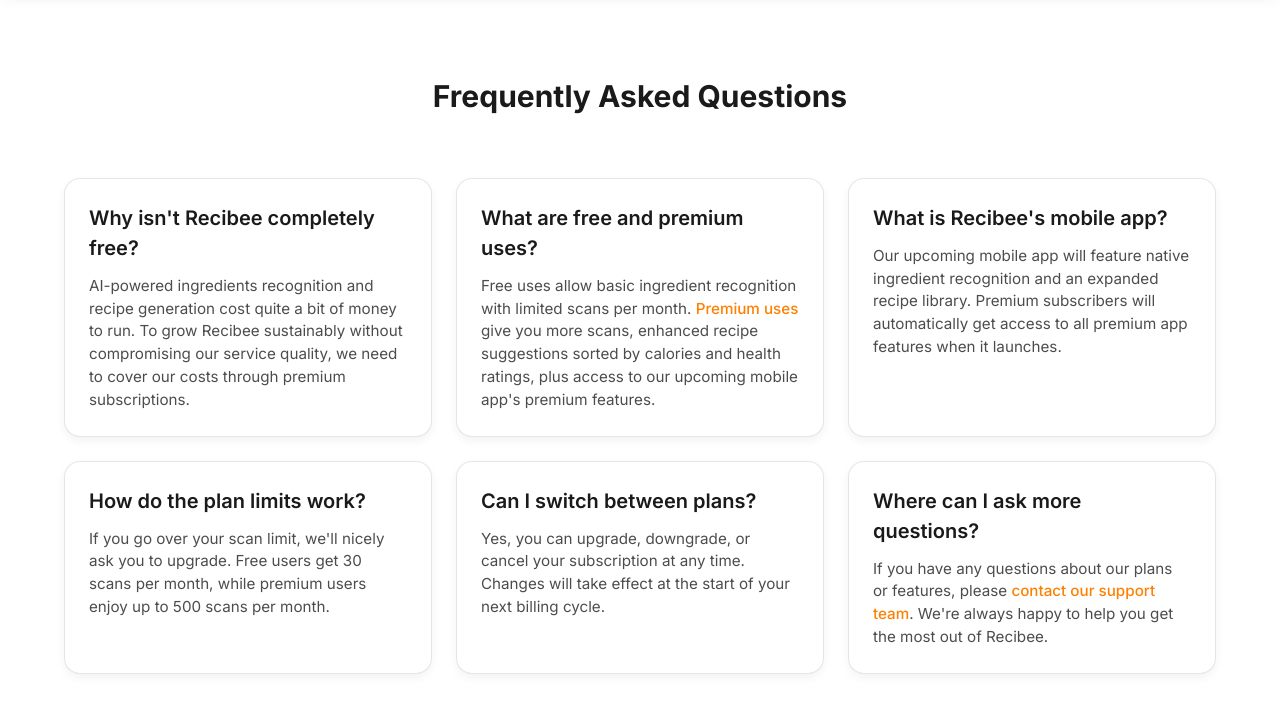
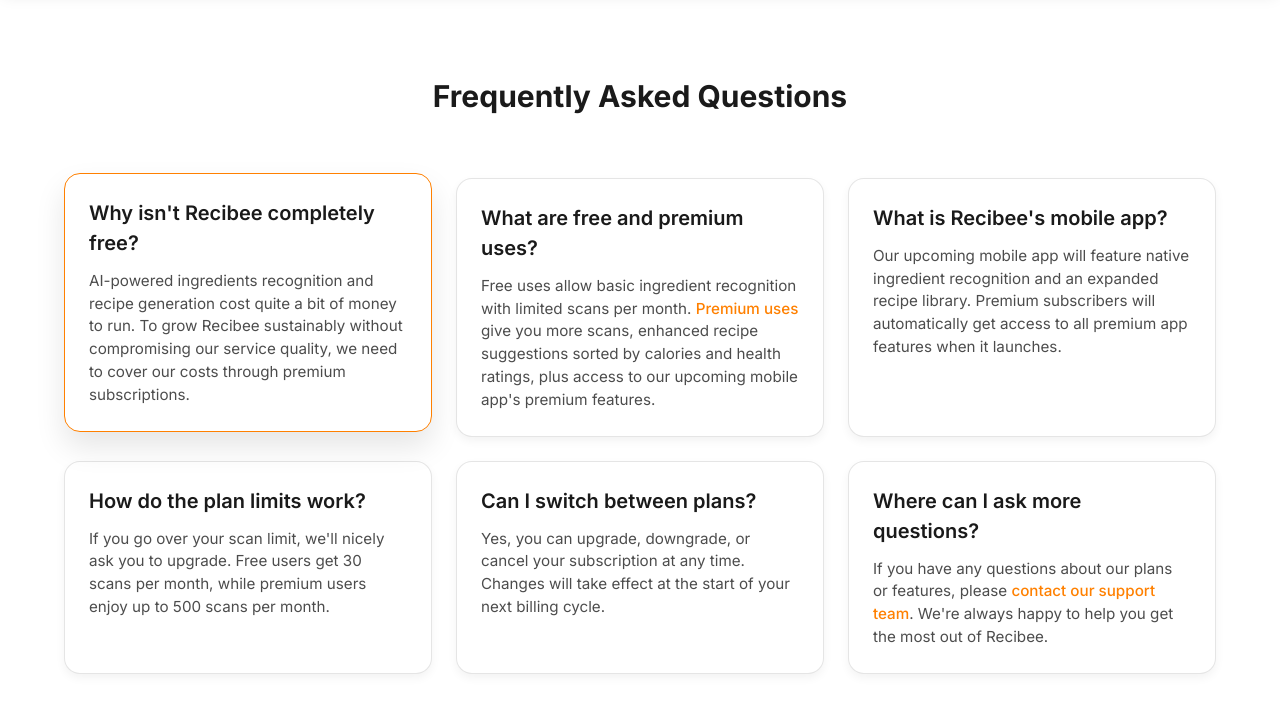
Before and after one commit to recibee/recibee.github.io, a plain HTML site: page pages/pricing.html in a window 1280 px wide. In both pictures the pointer is over the element 248 px from the left and 1756 px from the top of the page. Shown: the part 1449-2156 px from the top of the page. Drawn offline with Linux system fonts and the light colour scheme.

Commit message:
Enhance FAQ card styling with hover effects for improved interactivity and visual appeal

```diff
--- a/pages/pricing.html
+++ b/pages/pricing.html
@@ -298,6 +298,13 @@
             flex-direction: column;
             border: 1px solid rgba(0, 0, 0, 0.1);
             box-shadow: 0 4px 10px rgba(0, 0, 0, 0.05);
+            transition: transform 0.3s ease, box-shadow 0.3s ease, border-color 0.3s ease;
+        }
+
+        .faq-card:hover {
+            transform: translateY(-5px);
+            box-shadow: 0 15px 30px rgba(0, 0, 0, 0.1);
+            border-color: #FF8000;
         }
 
         .faq-title {
```
